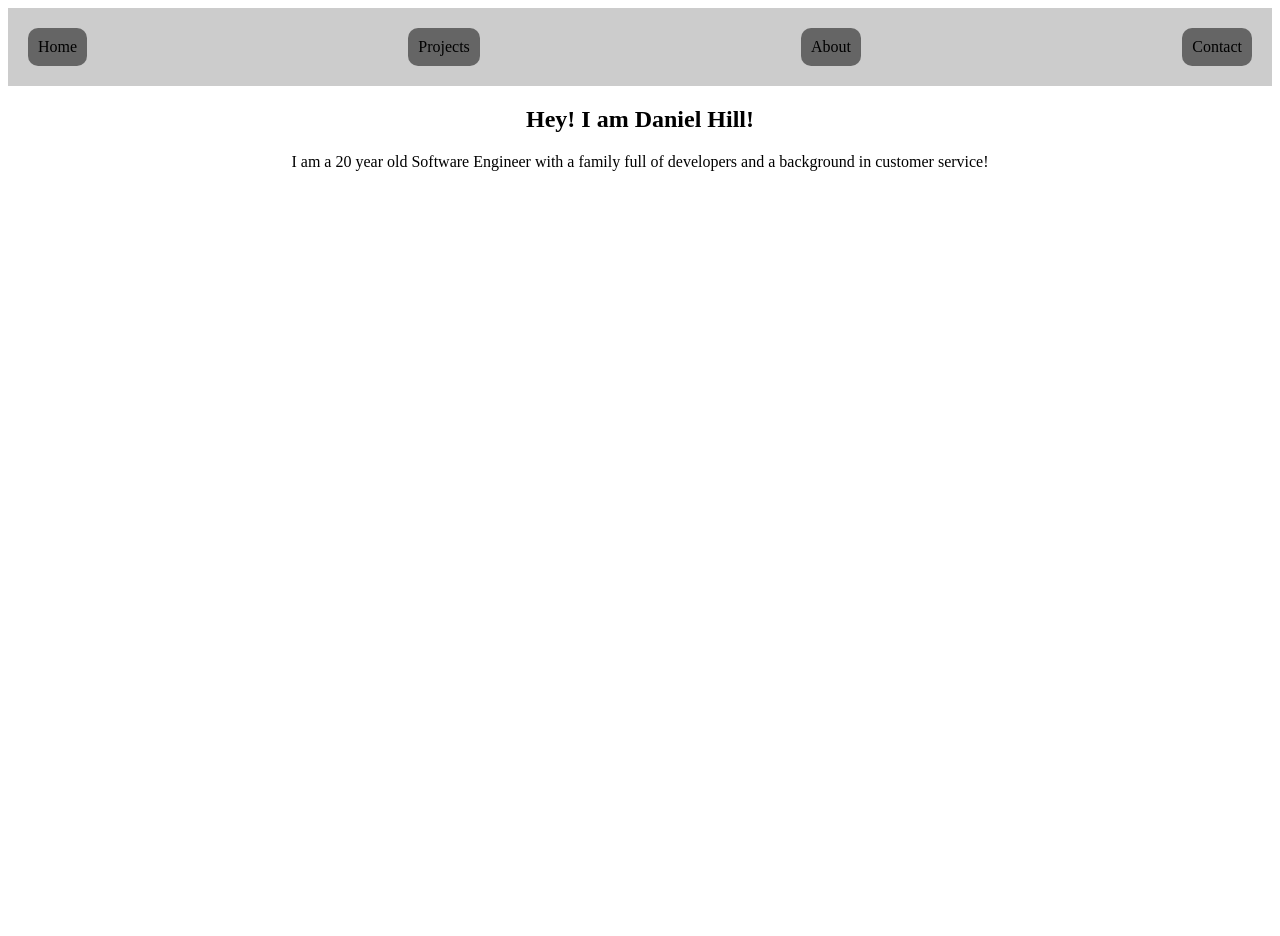
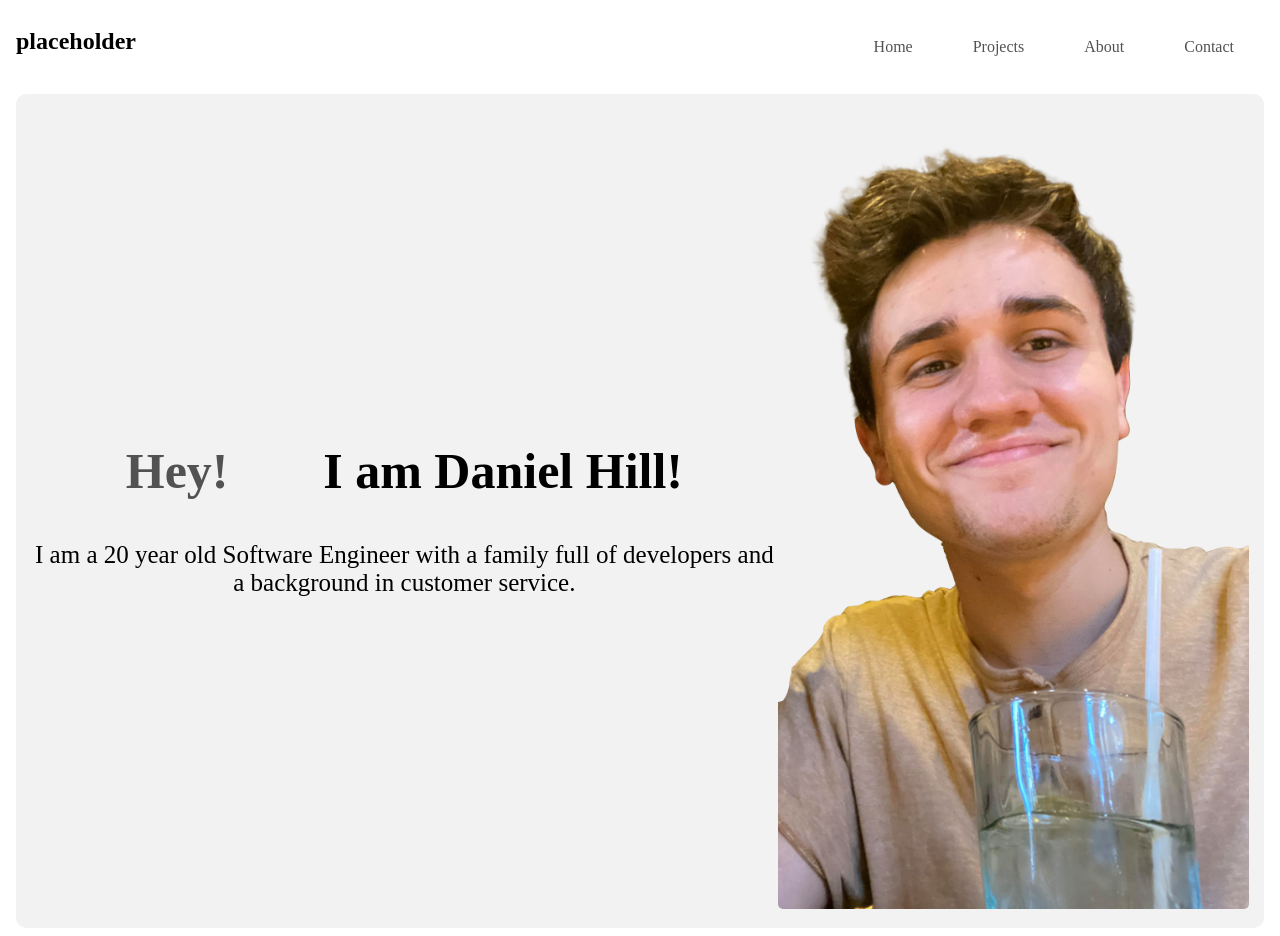
Before and after one commit to MrGoodSir/Portfolio-Frontend, a React (Create React App) app: page / in a window 1280 px wide. Before the commit the page ends 800 px from the top, so only its background shows below. Built offline with nearby package versions, Linux system fonts and the light colour scheme; no server answers.

Commit message:
added profile picture and home page contents

```diff
--- a/src/components/Header.js
+++ b/src/components/Header.js
@@ -2,7 +2,12 @@ import { Link } from "react-router-dom";
 
 function Header(props) {
   return (
-    <nav className="nav">
+    <body className="nav">
+        <nav className="navBarLeft">
+          <h1>placeholder</h1>
+        </nav>
+
+        <nav className="navBarRight">
           <div className="navButtonSpot">
             <Link className="navLink" to="/">
               <div className="navButton">
@@ -35,6 +40,7 @@ function Header(props) {
             </Link>
           </div>
         </nav>
+    </body>
   );
 }
 
--- a/src/pages/Home.js
+++ b/src/pages/Home.js
@@ -1,12 +1,19 @@
 function Home() {
   return (
-    <section>
-      <h1>Hey! I am Daniel Hill!</h1>
-      <p>
-        I am a 20 year old Software Engineer with a family full of developers and a
-        background in customer service!
-      </p>
-    </section>
+    <body className="homePageBody">
+      <section className="homePageRight">
+        <h1 className="homeH1"><div className="homeHey">Hey!</div> I am Daniel Hill!</h1>
+        <p>
+          I am a 20 year old Software Engineer with a family full of developers
+          and a background in customer service.
+        </p>
+      </section>
+
+      <section className="homePageLeft">
+          <img className="profilePicture" src="/images/pic.png" alt="" />
+      </section>
+
+    </body>
   );
 }
 
--- a/src/styles.css
+++ b/src/styles.css
@@ -5,7 +5,11 @@
 .nav {
     display: flex;
     justify-content: space-between;
-    background-color: rgb(0, 0, 0, .2);
+}
+
+.navBarRight {
+    display: flex;
+    justify-content: space-between;
 }
 
 .navButtonSpot {
@@ -19,18 +23,49 @@
 
 .navButton {
     padding: 10px;
-    background-color: rgb(0, 0, 0, .5);
     border-radius: 10px;
+    color: rgb(82, 82, 82);
 }
 
 .navButton:hover {
-    background-color: rgba(51, 75, 206, 0.5);
+    background-color: rgba(13, 30, 128, 0.5);
 }
 
 /* ///////////////////////////////
 // Home Page
 //////////////////////////////// */
 
+.homeH1 {
+    font-size: 50px;
+    display: flex;
+    justify-content: space-evenly;
+}
+
+.homeHey {
+    color: rgb(82, 82, 82);
+}
+
+.profilePicture {
+    max-height: 800px;
+    border-radius: 5px;
+}
+
+html {
+    min-width: 100%;
+}
+
+.homePageBody {
+    display: flex;
+    justify-content: space-evenly;
+    align-items: center;
+    background-color: rgb(0, 0, 0, .05);
+    padding: 15px;
+    border-radius: 10px;
+}
+
+.homePageRight {
+    font-size: 25px;
+}
 
 /* ///////////////////////////////
 // About Page
```
Also changed, not shown: public/images/pic.png (added). Lines whose indentation alone changed are shown as unchanged.
